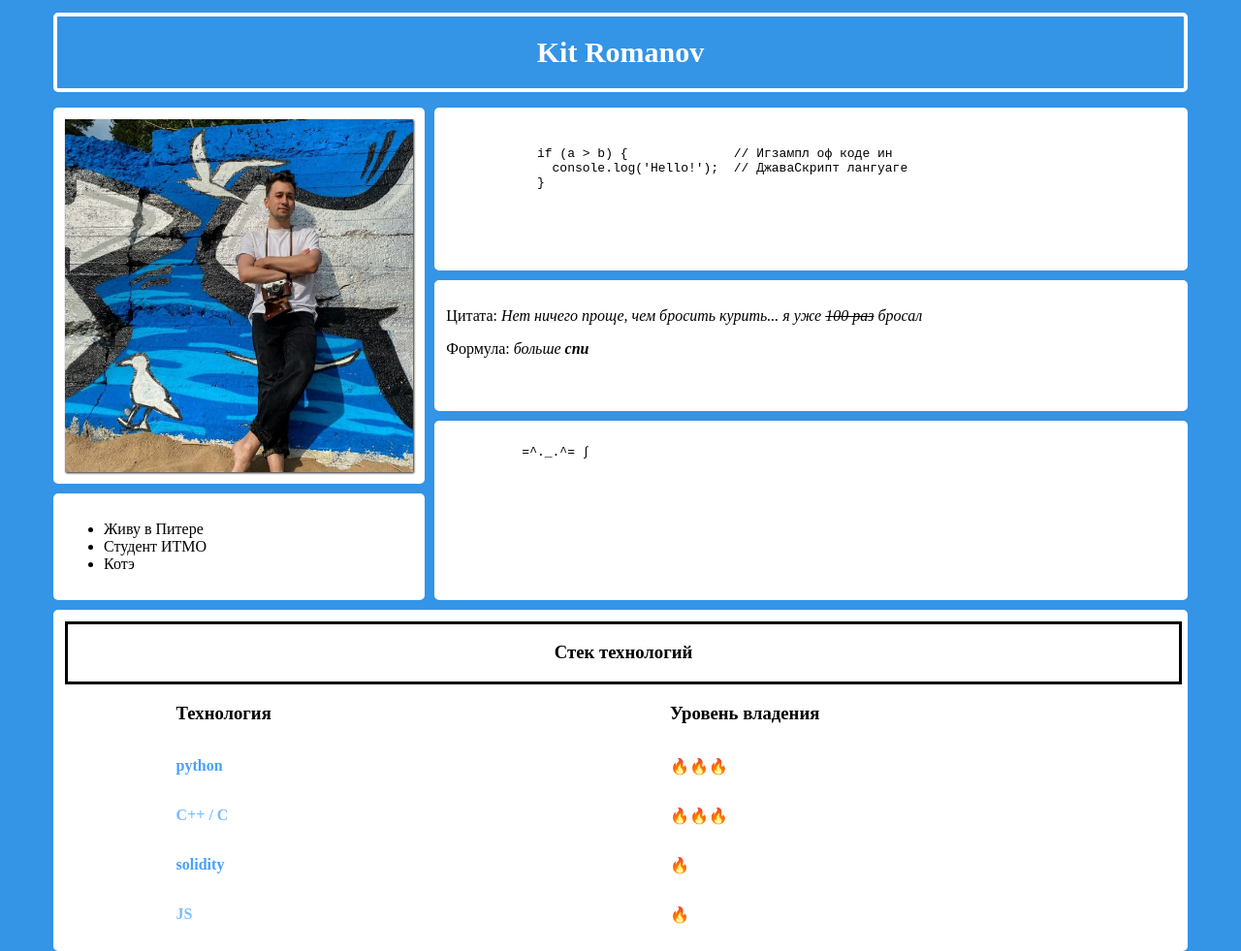
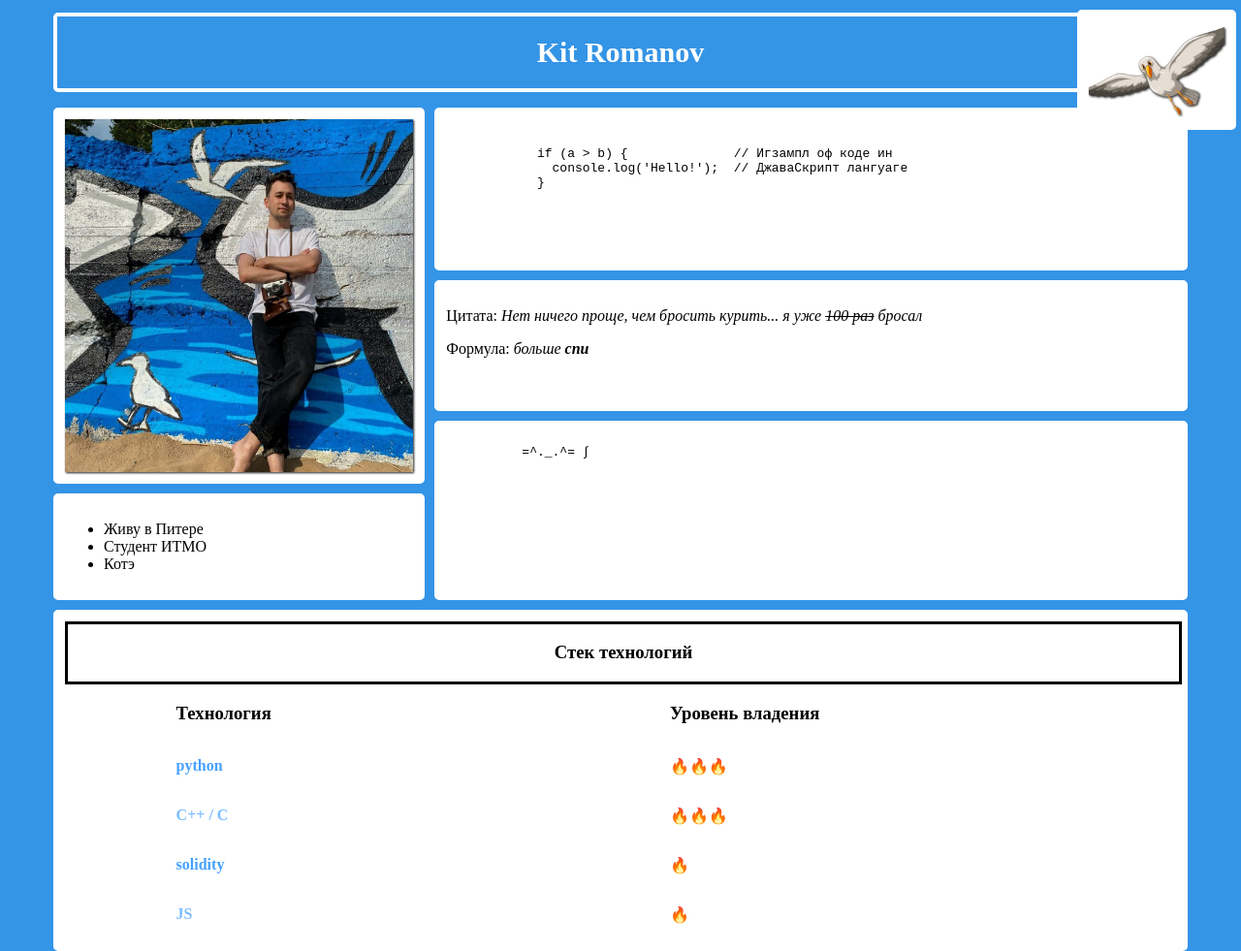
Before and after one commit to kitromanov/web_sem5, a plain HTML site: page index.html in a window 1280 px wide. Shown: the top 981 px of the page at 97% size. Drawn offline with Linux system fonts and the light colour scheme.

Commit message:
feat: add mascot and media query

```diff
--- a/index.html
+++ b/index.html
@@ -10,11 +10,13 @@
   <header class="header">
       <h1>kit romanov</h1>
   </header>
-
   <main>
     <div class="wrapper">
       <div class="avatar">
-        <img src="avatar.jpg" alt="avatar_photo">
+        <img src="src/avatar.jpg" alt="avatar_photo">
+      </div>
+      <div class="bird">
+        <img src="src/bird.jpg" alt="bird" >
       </div>
       <div class = 'person_info'>
         <ul>
@@ -71,7 +73,6 @@
         </div>
     </div>
   </main>
-
   <footer>
     <div class="footer_text">© Kit's Corporation, 2022.</div>
   </footer>
--- a/styles/index.css
+++ b/styles/index.css
@@ -1,6 +1,21 @@
 body {
     height: 100%;
     background: #3494E6;
+}
+
+.bird {
+  width: 140px;
+  height: 100px;
+  position: fixed;
+  right: 5px;
+  top: 10px;
+  background-color: transparent;
+}
+
+@media screen and (max-width: 850px){
+  .bird {
+      display: none;
+  }
 }
 
 header, footer {
@@ -114,7 +129,6 @@ img {
   font-weight: bold;
 }
 
-
 .table .table-item:nth-child(2n) {
   color: #7bbdff;
 }
```
Also changed, not shown: src/Design.jpg (renamed from Design.jpg), src/avatar.jpg (renamed from avatar.jpg), src/bird.jpg (added).
